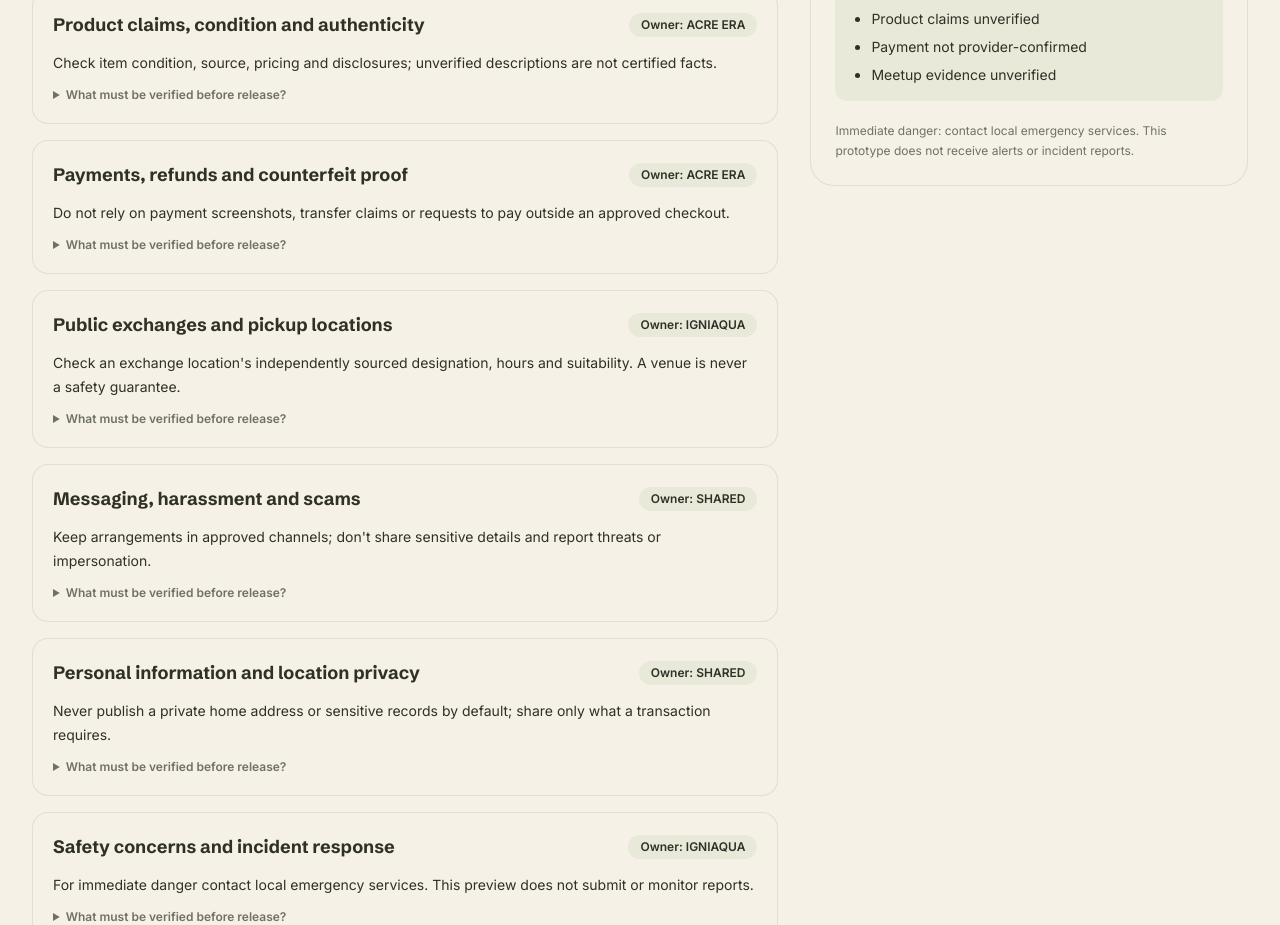
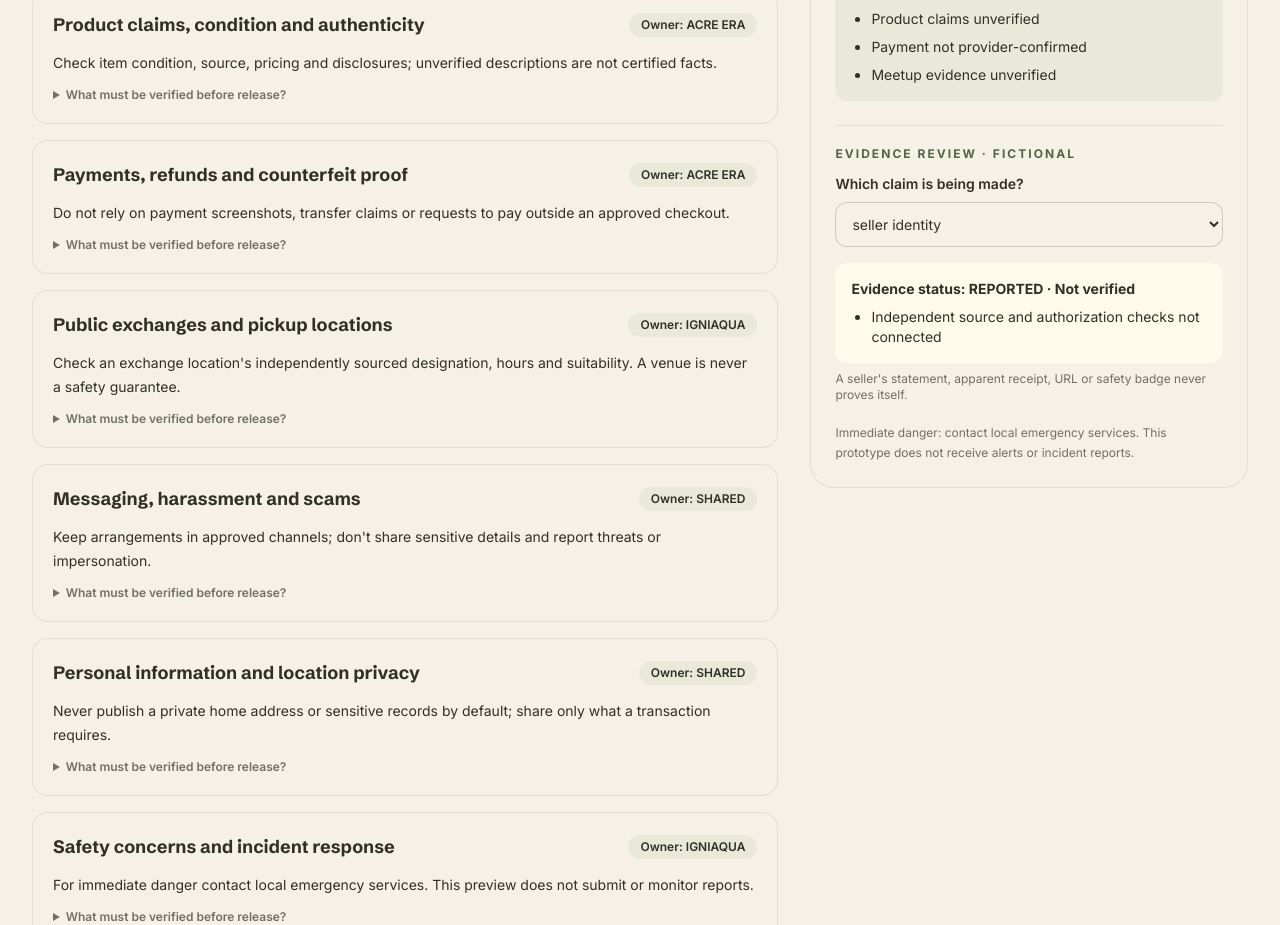
Before and after one commit to norrijam405/norvana, a Next.js app: page /safety in a window 1280 px wide. Shown: the part 900-1825 px from the top of the page. Built offline with nearby package versions, Linux system fonts and the light colour scheme.

Commit message:
feat(safety): add per-Era claim review demonstration without false verification

```diff
--- a/src/components/acre-era/safety-coverage-explorer.tsx
+++ b/src/components/acre-era/safety-coverage-explorer.tsx
@@ -1,6 +1,7 @@
 "use client";
 
 import { useState } from "react";
+import { reviewSyntheticAcreClaims, CLAIM_CONTEXTS, type AcreClaimType } from "@/lib/acre-era/claim-review";
 import {
   ACRE_SAFETY_CONTEXTS, coverageByContext, evaluateSyntheticAcreSafety,
   type AcreSafetyContext,
@@ -14,6 +15,10 @@ const DISPLAY: Record<AcreSafetyContext, string> = {
 export function SafetyCoverageExplorer() {
   const [context, setContext] = useState<AcreSafetyContext>("GARAGE_SALE");
   const [flags, setFlags] = useState({ offPlatform:false, address:false });
+  const [claimType, setClaimType] = useState<AcreClaimType>("SELLER_IDENTITY");
+  const supportedClaims = (Object.keys(CLAIM_CONTEXTS) as AcreClaimType[]).filter(type => CLAIM_CONTEXTS[type].includes(context));
+  const activeClaim = supportedClaims.includes(claimType) ? claimType : supportedClaims[0];
+  const evidenceReview = reviewSyntheticAcreClaims([{ id:"fictional_claim", context, type:activeClaim, evidence:[{ kind:"SELLER_ASSERTION" }] }], new Date());
   const domains = coverageByContext(context);
   const assessment = evaluateSyntheticAcreSafety({
     context, requestingOffPlatformPayment:flags.offPlatform, containsPrivateAddress:flags.address,
@@ -55,6 +60,21 @@ export function SafetyCoverageExplorer() {
             {assessment.flags.map(flag=><li key={flag}>{flag}</li>)}
           </ul>
         </div>
+        <div className="mt-6 border-t border-soil/10 pt-5">
+          <p className="text-xs font-bold uppercase tracking-[.17em] text-leaf">Evidence review · fictional</p>
+          <label htmlFor="acre-claim-type" className="mt-3 block text-sm font-semibold">Which claim is being made?</label>
+          <select id="acre-claim-type" className="mt-2 w-full rounded-xl border border-soil/20 bg-bone px-3 py-3 text-sm"
+            value={activeClaim} onChange={event=>setClaimType(event.target.value as AcreClaimType)}>
+            {supportedClaims.map(type=><option key={type} value={type}>{type.toLowerCase().replaceAll("_"," ")}</option>)}
+          </select>
+          <div role="status" className="mt-4 rounded-xl bg-amber-50 p-4 text-sm">
+            <p className="font-bold">Evidence status: {evidenceReview.findings[0].status} · Not verified</p>
+            <ul className="mt-2 list-disc space-y-1 pl-5">
+              {evidenceReview.findings[0].blockers.map(blocker=><li key={blocker}>{blocker}</li>)}
+            </ul>
+          </div>
+          <p className="mt-2 text-xs text-muted">A seller's statement, apparent receipt, URL or safety badge never proves itself.</p>
+        </div>
         <p className="mt-5 text-xs leading-5 text-muted">Immediate danger: contact local emergency services. This prototype does not receive alerts or incident reports.</p>
       </aside>
     </div>
```
